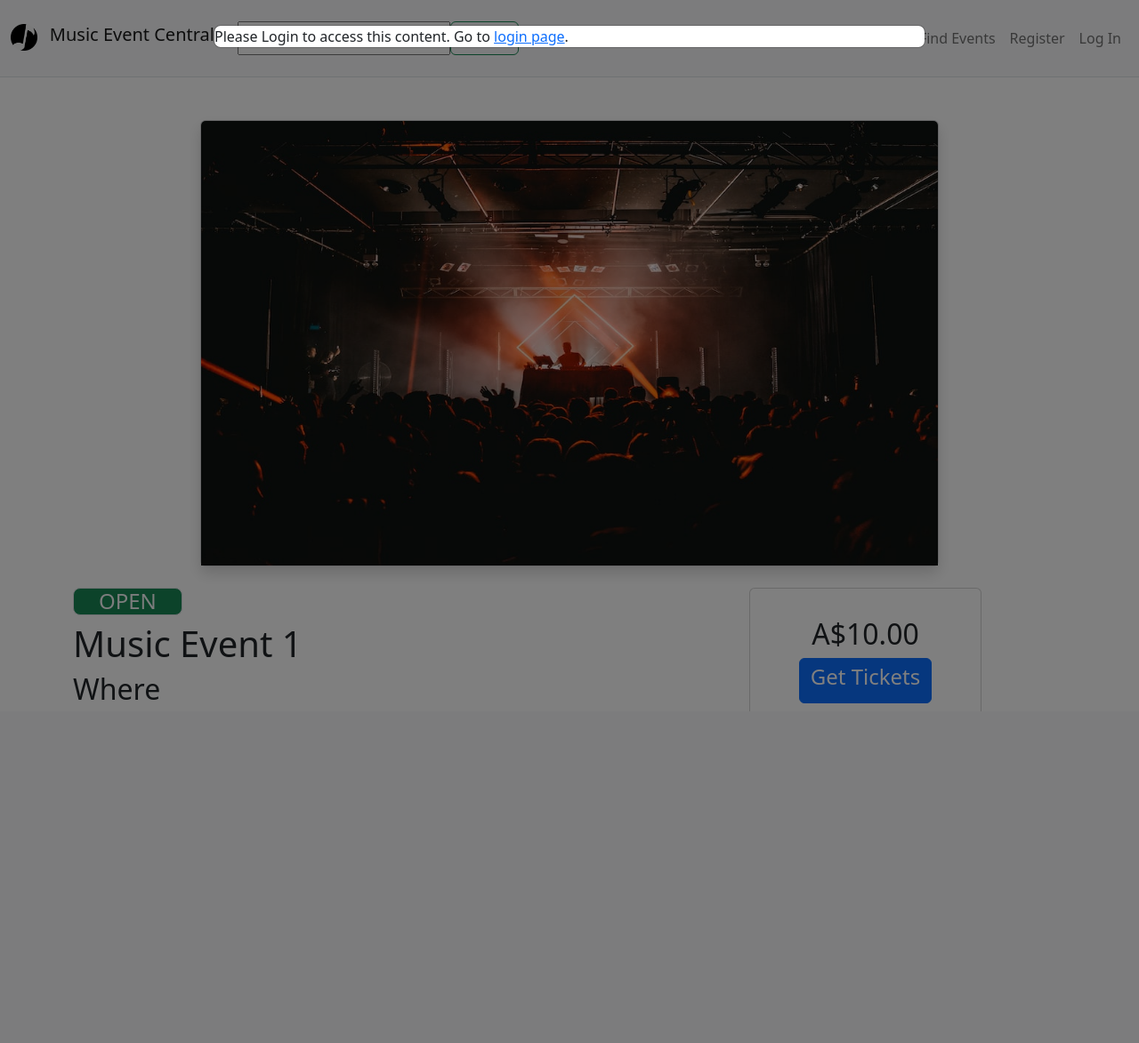
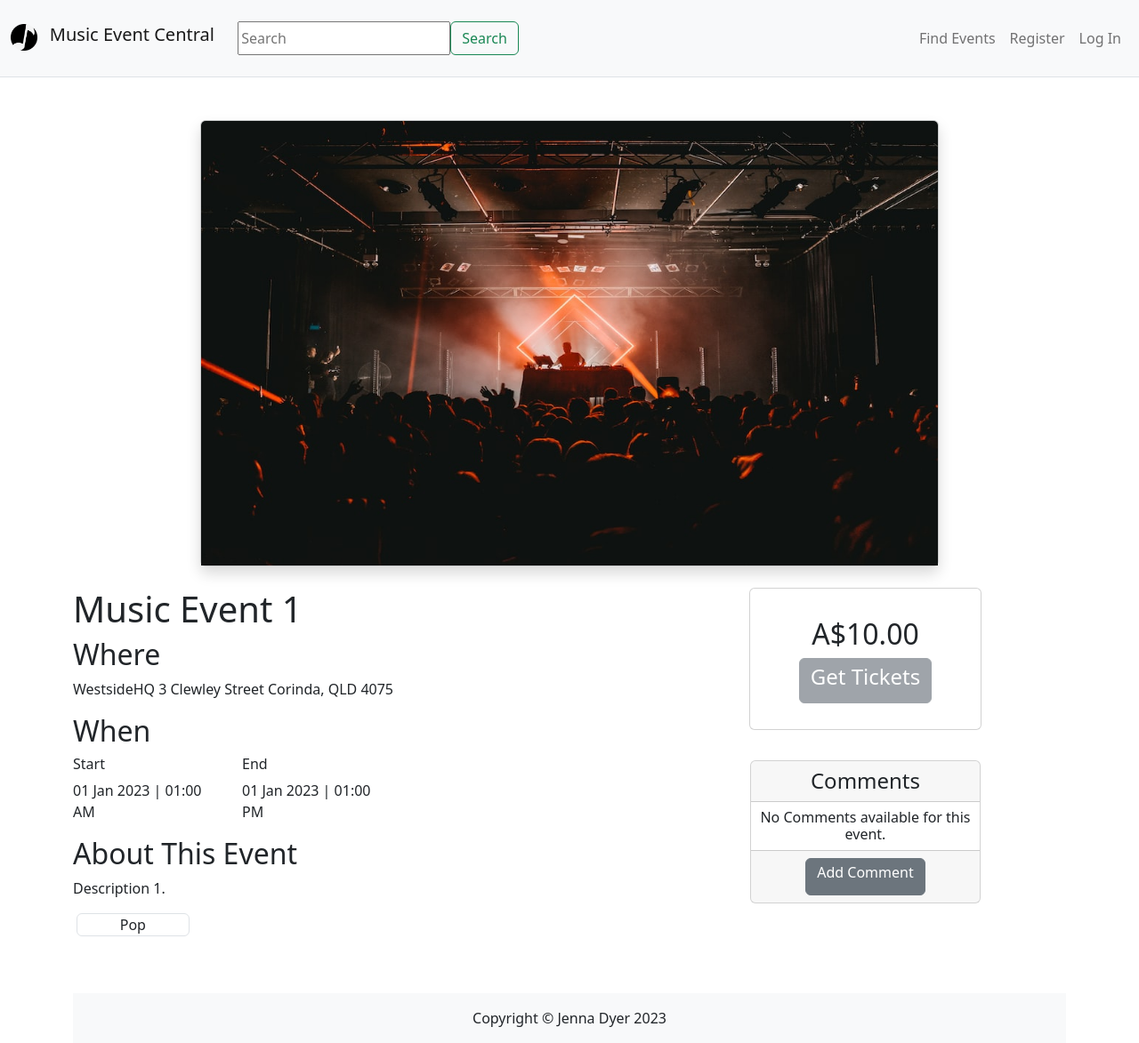
Before and after one commit to jennadyer/IAB207-Assessment-3-, a Flask app: a page that uses a3_group98/MusicEventCentral/templates/events/event_details.html in a window 1280 px wide, after a click on "Get Tickets". Shown: the whole page at 89% size. Before the commit the page ends 800 px from the top, so only its background shows below. Run offline with Flask 3, Linux system fonts and the light colour scheme; some libraries are stand-ins or nearby versions.

Commit message:
Add files via upload
Everything done except error handling.

```diff
--- a/a3_group98/MusicEventCentral/templates/events/event_details.html
+++ b/a3_group98/MusicEventCentral/templates/events/event_details.html
@@ -5,6 +5,13 @@
 {% block content %}
 
 <body>
+    {% with messages = get_flashed_messages() %}
+    {% if messages %}
+    {% for message in messages %}
+    <h2 class="text-center mt-5 text-danger">{{ message }}</h2>
+    {% endfor %}
+    {% endif %}
+    {% endwith %}
     <!-- Event Image -->
     <div class="container-fluid">
         <div class="row justify-content-center mt-5 pb-4">
@@ -20,7 +27,16 @@
     <div class="container">
         <div class="row justify-content-start">
             <div class="col-md-8"">
-                <h4 class=" col-sm-2 rounded-3 text-center border bg-success text-light">OPEN</h4>
+                {% if event.status == 'Sold Out': %} <h4
+                class=" col-sm-2 rounded-3 text-center border bg-danger text-light">SOLD OUT</h4>
+                {% elif event.status == 'Open': %} <h4
+                    class=" col-sm-2 rounded-3 text-center border bg-success text-light">OPEN</h4>
+                {% elif event.status == 'Inactive': %} <h4
+                    class=" col-sm-2 rounded-3 text-center border bg-secondary text-light">INACTIVE</h4>
+                {% elif event.status == 'Cancelled': %} <h4
+                    class=" col-sm-2 rounded-3 text-center border bg-warning text-dark">CANCELLED</h4>
+                {% endif %}
+
                 <h1>{{ event.name }}</h1>
                 <!-- <h6>By <strong>{{ event.user_id }}</strong></h6> -->
                 <h2>Where</h2>
@@ -41,7 +57,7 @@
                 <h2>About This Event</h2>
                 <p>{{ event.description }}</p>
                 <div class="row">
-                    <p class="col-sm-1 rounded border text-center">{{ event.genre }}</p>
+                    <p class="col-md-2 mx-3 rounded border text-center">{{ event.genre }}</p>
                 </div>
             </div>
             <div class="col-md-3">
@@ -51,23 +67,30 @@
                             <p></p>
                             <h2 class="card-title">A${{ event.price }}</h2>
                             <!-- Button trigger modal -->
+                            {% if event.status == 'Open'%}
                             <button type="button" class="btn btn-primary" data-bs-toggle="modal"
                                 data-bs-target="#bookingModal">
                                 <h4>Get Tickets</h4>
                             </button>
+                            {% else %}
+                            <button type="button" disabled class="btn btn-secondary" data-bs-toggle="modal"
+                                data-bs-target="#bookingModal">
+                                <h4>Get Tickets</h4>
+                            </button>
+                            {% endif %}
                         </div>
 
 
                         <!-- Book Ticket (Modal Window) -->
                         <div class="modal fade" id="bookingModal" tabindex="-1" aria-labelledby="bookingModalLabel"
                             aria-hidden="true">
-                            <div class="modal-dialog modal-lg">
+                            <div class="modal-dialog modal-dialog-centered modal-lg text-center">
                                 <div class="modal-content">
                                     {% if not current_user.is_authenticated %}
                                     <div class="notification is-danger">
-                                        Please Login to access this content. Go to <a
-                                            href="{{ url_for('auth.login') }}">login
-                                            page</a>.
+                                        <h3 class="mt-5"> Login to access this content. Go to <a
+                                                href="{{ url_for('auth.login') }}">login
+                                                page</h3></a>.
                                     </div>
                                     {% endif %}
                                     {% if current_user.is_authenticated %}
@@ -91,18 +114,6 @@
                                                         {{
                                                         render_form(b_form,"/events/{0}/booking".format(event.id))
                                                         }}
-                                                        {% if b_form %}
-                                                        <div id="myModal" class="modal">
-
-                                                            <!-- Modal content -->
-                                                            <div class="modal-content">
-                                                                <span class="close">&times;</span>
-                                                                <p>Some text in the Modal..</p>
-                                                            </div>
-
-                                                        </div>
-
-                                                        {% endif %}
                                                     </div>
 
                                                 </div>
@@ -124,46 +135,75 @@
                 <!-- Comment Section -->
                 <div class="card mt-5 mb-3">
                     <h4 class="card-header text-center">Comments</h4>
+                    {% if event.comments %}
                     <div class="row border-bottom">
-                        {% for comment in event.comments %}
+                        {% for comment in event.comments if comment.id > (event.comments|length ) - 3 %}
                         <div class=" col-md-12 mx-3 mt-1 ">
-                            <b>{{ comment.user.name }} <span class=" ml-2 text-muted">{{ comment.created_at.strftime('%d
-                                    %b
-                                    %Y') }}</span></b>
+                            <b>{{ comment.user.name }} </b>
+                            <span class=" ml-2 text-light text-muted">{{comment.created_at.strftime('%d %b %Y')}}</span>
                             <p>{{ comment.text }}</p>
                         </div>
                         {% endfor %}
+                        <div>
+                            <p class="text-center">
+                                <a class="button" data-bs-toggle="modal" data-bs-target="#viewCommentsModal"> View all
+                                    comments
+                            </p></a>
+                        </div>
+                        <div class="modal fade" id="viewCommentsModal" tabindex="-1" role="dialog"
+                            aria-labelledby="viewCommentsModalLabel" aria-hidden="true">
+                            <div class="modal-dialog modal-dialog-centered " role="document">
+                                <div class="modal-content">
+                                    <div class="modal-header">
+                                        <h5 class="modal-title" id="commentModalLabel">All Comments</h5>
+                                        <button type="button" class="btn-close" data-bs-dismiss="modal"
+                                            aria-label="Close"></button>
+                                    </div>
+                                    <div class="modal-body">
+                                        {% for comment in event.comments %}
+                                        <div class=" col-md-12 mx-3 mt-1 ">
+                                            <b>{{ comment.user.name }} </b>
+                                            <span class=" ml-2 text-light text-muted">{{comment.created_at.strftime('%d
+                                                %b %Y')}}</span>
+                                            <p>{{ comment.text }}</p>
+                                        </div>
+                                        {% endfor %}
+                                    </div>
+                                </div>
+                            </div>
+                        </div>
                     </div>
+                    {% else %}
+                    <h6 class="mt-2 text-center">No Comments available for this event.</h6>
+                    {% endif %}
                     <!-- Add Comment Modal Window  -->
-                    <div class="card-footer">
+                    <div class=" card-footer">
                         <div class="text-center">
                             <button type="button" class="btn btn-secondary" data-bs-toggle="modal"
                                 data-bs-target="#commentModal">
                                 <h6>Add Comment</h6>
-
                             </button>
-
                         </div>
 
                         <div class="modal fade" id="commentModal" tabindex="-1" role="dialog"
                             aria-labelledby="commentModalLabel" aria-hidden="true">
-                            <div class="modal-dialog" role="document">
+                            <div class="modal-dialog modal-dialog-centered modal-lg text-center" role="document">
                                 <div class="modal-content">
+                                    {% if not current_user.is_authenticated %}
+                                    <div class="notification is-danger">
+                                        <h3 class="mt-5"> Login to access this content. Go to <a
+                                                href="{{ url_for('auth.login') }}">login
+                                                page</h3>
+                                        </a>.
+                                    </div>
+                                    {% endif %}
+                                    {% if current_user.is_authenticated %}
                                     <div class="modal-header">
                                         <h5 class="modal-title" id="commentModalLabel">New Comment</h5>
                                         <button type="button" class="btn-close" data-bs-dismiss="modal"
                                             aria-label="Close"></button>
                                     </div>
-
                                     <div class="modal-body">
-                                        {% if not current_user.is_authenticated %}
-                                        <div class="notification is-danger">
-                                            Please Login to access this content. Go to <a
-                                                href="{{ url_for('auth.login') }}">login
-                                                page</a>.
-                                        </div>
-                                        {% endif %}
-                                        {% if current_user.is_authenticated %}
                                         {{ render_form(form,"/events/{0}/comment".format(event.id)) }}
                                         {% endif %}
                                     </div>
```
Also changed, not shown: a3_group98/MusicEventCentral/templates/events/booking_history.html (+30 -10 lines), a3_group98/MusicEventCentral/templates/events/event_creation.html (+9 -0 lines), a3_group98/MusicEventCentral/templates/events/event_listing.html (+27 -1 lines), a3_group98/MusicEventCentral/templates/events/events_created.html (added, +53 -0 lines).
